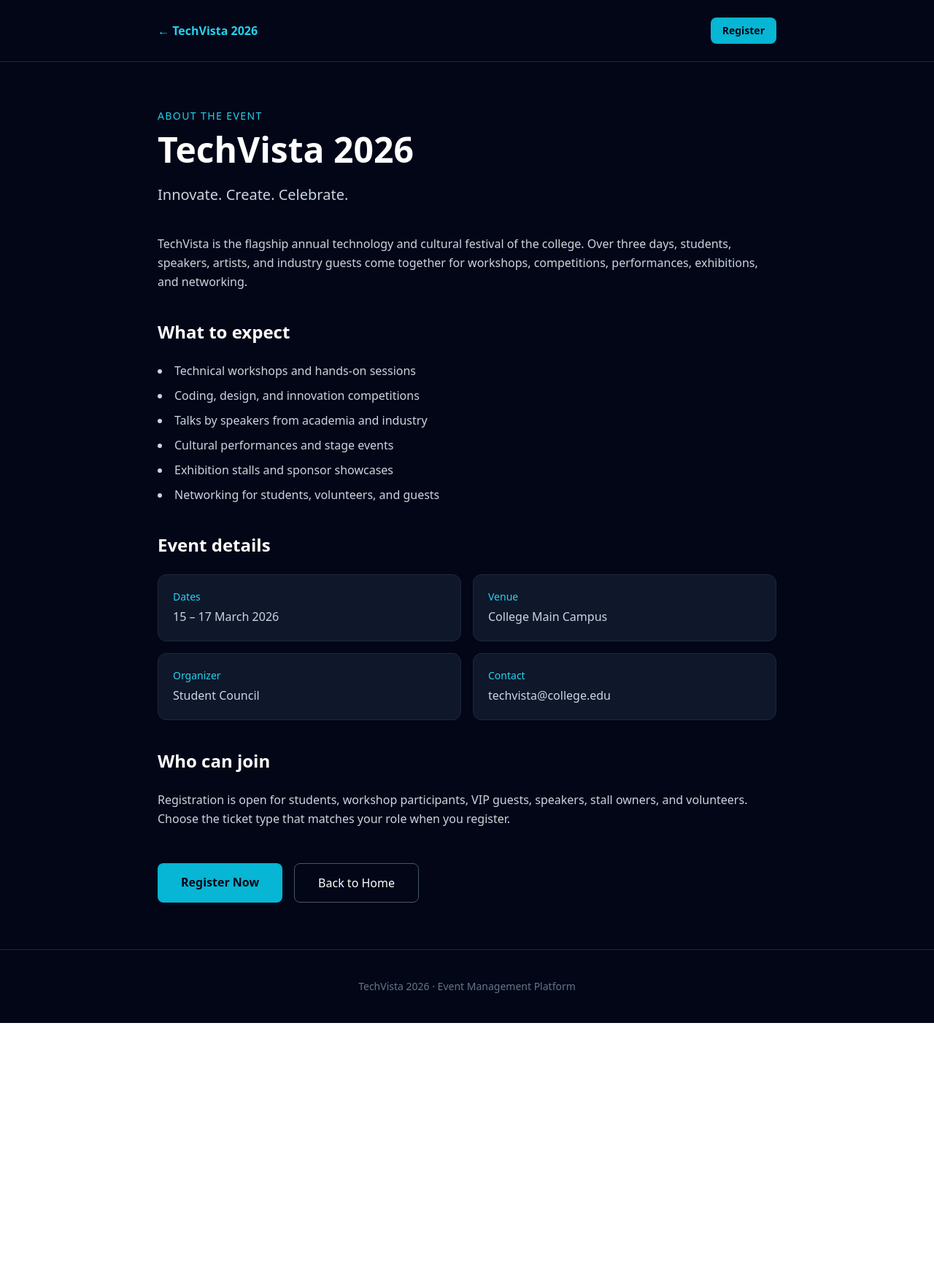
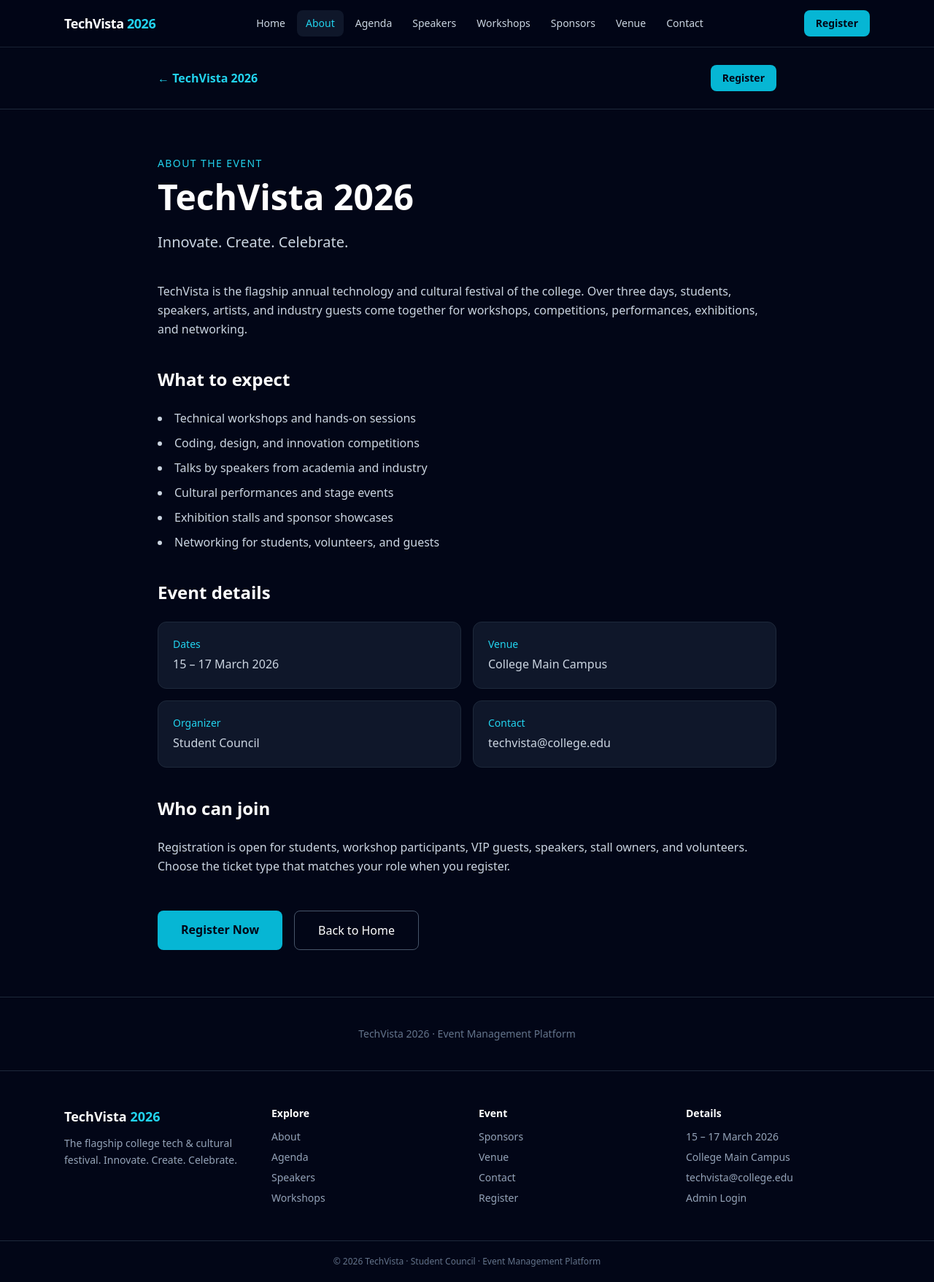
Before and after one commit to faizanmamiyar786-cell/event-management-platform, a Next.js app: page /about in a window 1280 px wide. Shown: the whole page at 73% size. Before the commit the page ends 1402 px from the top, so only its background shows below. Built offline with nearby package versions, Linux system fonts and the light colour scheme.

Commit message:
Add multi-page public site: shared nav, CSS, layout, components

```diff
--- a/next.config.ts
+++ b/next.config.ts
@@ -2,13 +2,14 @@ import type { NextConfig } from "next";
 
 const nextConfig: NextConfig = {
   reactStrictMode: true,
-  // Do not fail production builds on ESLint issues
   eslint: {
     ignoreDuringBuilds: true,
   },
-  typescript: {
-    // Keep typechecking on; set true only if types block deploy
-    ignoreBuildErrors: false,
+  images: {
+    remotePatterns: [
+      { protocol: "https", hostname: "images.unsplash.com" },
+      { protocol: "https", hostname: "plus.unsplash.com" },
+    ],
   },
 };
 
--- a/src/app/globals.css
+++ b/src/app/globals.css
@@ -3,11 +3,15 @@
 @tailwind utilities;
 
 :root {
-  --background: #ffffff;
-  --foreground: #0f172a;
+  --background: #020617;
+  --foreground: #f8fafc;
 }
 
 body {
   background: var(--background);
   color: var(--foreground);
 }
+
+html {
+  scroll-behavior: smooth;
+}
--- a/src/app/layout.tsx
+++ b/src/app/layout.tsx
@@ -1,6 +1,8 @@
 import type { Metadata } from "next";
 import { Inter } from "next/font/google";
 import "./globals.css";
+import SiteHeader from "@/components/SiteHeader";
+import SiteFooter from "@/components/SiteFooter";
 
 const inter = Inter({
   subsets: ["latin"],
@@ -8,8 +10,12 @@ const inter = Inter({
 });
 
 export const metadata: Metadata = {
-  title: "TechVista 2026 | Event Management Platform",
-  description: "College Tech & Cultural Fest - Innovate. Create. Celebrate.",
+  title: {
+    default: "TechVista 2026 | College Tech & Cultural Fest",
+    template: "%s | TechVista 2026",
+  },
+  description:
+    "TechVista 2026 — three days of workshops, competitions, speakers, and cultural performances. Innovate. Create. Celebrate.",
 };
 
 export default function RootLayout({
@@ -19,7 +25,11 @@ export default function RootLayout({
 }) {
   return (
     <html lang="en" className={`${inter.variable} h-full antialiased`}>
-      <body className="min-h-full flex flex-col font-sans">{children}</body>
+      <body className="min-h-full flex flex-col font-sans bg-slate-950 text-white">
+        <SiteHeader />
+        <main className="flex-1">{children}</main>
+        <SiteFooter />
+      </body>
     </html>
   );
 }
--- /dev/null
+++ b/src/components/SiteFooter.tsx
@@ -0,0 +1,48 @@
+import Link from 'next/link'
+
+export default function SiteFooter() {
+  return (
+    <footer className="border-t border-slate-800 bg-slate-950 mt-auto">
+      <div className="max-w-6xl mx-auto px-6 py-12 grid sm:grid-cols-2 lg:grid-cols-4 gap-8 text-sm">
+        <div>
+          <p className="font-bold text-white text-lg mb-3">
+            TechVista <span className="text-cyan-400">2026</span>
+          </p>
+          <p className="text-slate-400 leading-relaxed">
+            The flagship college tech &amp; cultural festival. Innovate. Create. Celebrate.
+          </p>
+        </div>
+        <div>
+          <p className="font-semibold text-white mb-3">Explore</p>
+          <ul className="space-y-2 text-slate-400">
+            <li><Link href="/about" className="hover:text-cyan-400">About</Link></li>
+            <li><Link href="/agenda" className="hover:text-cyan-400">Agenda</Link></li>
+            <li><Link href="/speakers" className="hover:text-cyan-400">Speakers</Link></li>
+            <li><Link href="/workshops" className="hover:text-cyan-400">Workshops</Link></li>
+          </ul>
+        </div>
+        <div>
+          <p className="font-semibold text-white mb-3">Event</p>
+          <ul className="space-y-2 text-slate-400">
+            <li><Link href="/sponsors" className="hover:text-cyan-400">Sponsors</Link></li>
+            <li><Link href="/venue" className="hover:text-cyan-400">Venue</Link></li>
+            <li><Link href="/contact" className="hover:text-cyan-400">Contact</Link></li>
+            <li><Link href="/register" className="hover:text-cyan-400">Register</Link></li>
+          </ul>
+        </div>
+        <div>
+          <p className="font-semibold text-white mb-3">Details</p>
+          <ul className="space-y-2 text-slate-400">
+            <li>15 – 17 March 2026</li>
+            <li>College Main Campus</li>
+            <li>techvista@college.edu</li>
+            <li><Link href="/admin/login" className="hover:text-cyan-400">Admin Login</Link></li>
+          </ul>
+        </div>
+      </div>
+      <div className="border-t border-slate-800 py-5 text-center text-slate-500 text-xs">
+        © 2026 TechVista · Student Council · Event Management Platform
+      </div>
+    </footer>
+  )
+}
--- /dev/null
+++ b/src/components/SiteHeader.tsx
@@ -0,0 +1,96 @@
+'use client'
+
+import Link from 'next/link'
+import { usePathname } from 'next/navigation'
+import { useState } from 'react'
+
+const links = [
+  { href: '/', label: 'Home' },
+  { href: '/about', label: 'About' },
+  { href: '/agenda', label: 'Agenda' },
+  { href: '/speakers', label: 'Speakers' },
+  { href: '/workshops', label: 'Workshops' },
+  { href: '/sponsors', label: 'Sponsors' },
+  { href: '/venue', label: 'Venue' },
+  { href: '/contact', label: 'Contact' },
+]
+
+export default function SiteHeader() {
+  const pathname = usePathname()
+  const [open, setOpen] = useState(false)
+
+  if (pathname?.startsWith('/admin')) return null
+
+  return (
+    <header className="sticky top-0 z-50 border-b border-slate-800/80 bg-slate-950/90 backdrop-blur-md">
+      <div className="max-w-6xl mx-auto px-4 sm:px-6 h-16 flex items-center justify-between gap-4">
+        <Link href="/" className="font-bold text-lg tracking-tight">
+          TechVista <span className="text-cyan-400">2026</span>
+        </Link>
+
+        <nav className="hidden lg:flex items-center gap-1 text-sm">
+          {links.map((l) => (
+            <Link
+              key={l.href}
+              href={l.href}
+              className={`px-3 py-2 rounded-lg transition ${
+                pathname === l.href
+                  ? 'text-cyan-400 bg-slate-900'
+                  : 'text-slate-300 hover:text-white hover:bg-slate-900/60'
+              }`}
+            >
+              {l.label}
+            </Link>
+          ))}
+        </nav>
+
+        <div className="flex items-center gap-3">
+          <Link
+            href="/register"
+            className="hidden sm:inline-flex px-4 py-2 bg-cyan-500 hover:bg-cyan-400 text-slate-950 text-sm font-semibold rounded-lg transition"
+          >
+            Register
+          </Link>
+          <button
+            type="button"
+            className="lg:hidden p-2 text-slate-300"
+            onClick={() => setOpen((v) => !v)}
+            aria-label="Menu"
+          >
+            <svg className="w-6 h-6" fill="none" stroke="currentColor" viewBox="0 0 24 24">
+              {open ? (
+                <path strokeLinecap="round" strokeLinejoin="round" strokeWidth={2} d="M6 18L18 6M6 6l12 12" />
+              ) : (
+                <path strokeLinecap="round" strokeLinejoin="round" strokeWidth={2} d="M4 6h16M4 12h16M4 18h16" />
+              )}
+            </svg>
+          </button>
+        </div>
+      </div>
+
+      {open && (
+        <div className="lg:hidden border-t border-slate-800 bg-slate-950 px-4 py-3 space-y-1">
+          {links.map((l) => (
+            <Link
+              key={l.href}
+              href={l.href}
+              onClick={() => setOpen(false)}
+              className={`block px-3 py-2.5 rounded-lg text-sm ${
+                pathname === l.href ? 'text-cyan-400 bg-slate-900' : 'text-slate-300'
+              }`}
+            >
+              {l.label}
+            </Link>
+          ))}
+          <Link
+            href="/register"
+            onClick={() => setOpen(false)}
+            className="block px-3 py-2.5 mt-2 text-center bg-cyan-500 text-slate-950 font-semibold rounded-lg text-sm"
+          >
+            Register Now
+          </Link>
+        </div>
+      )}
+    </header>
+  )
+}
```
